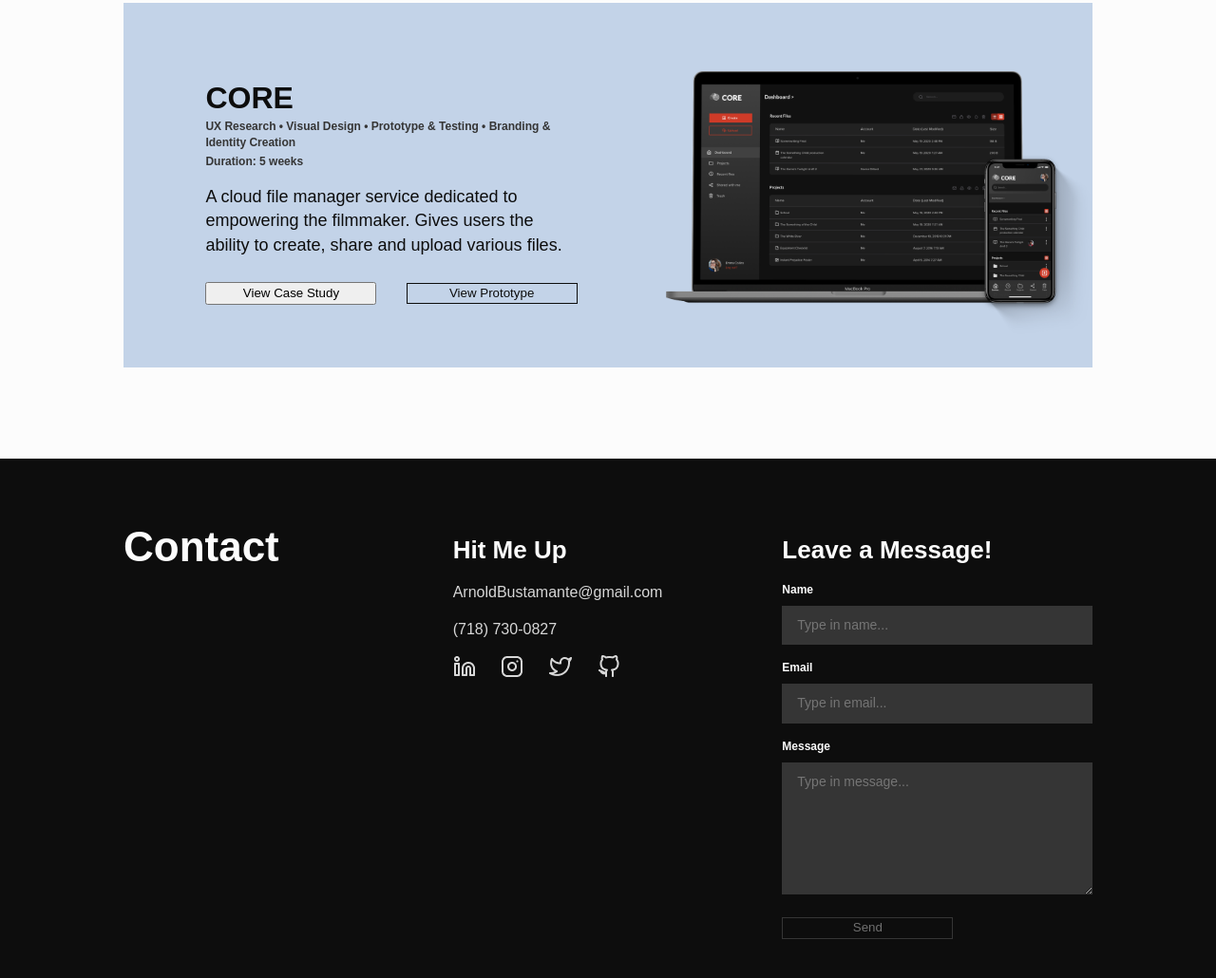
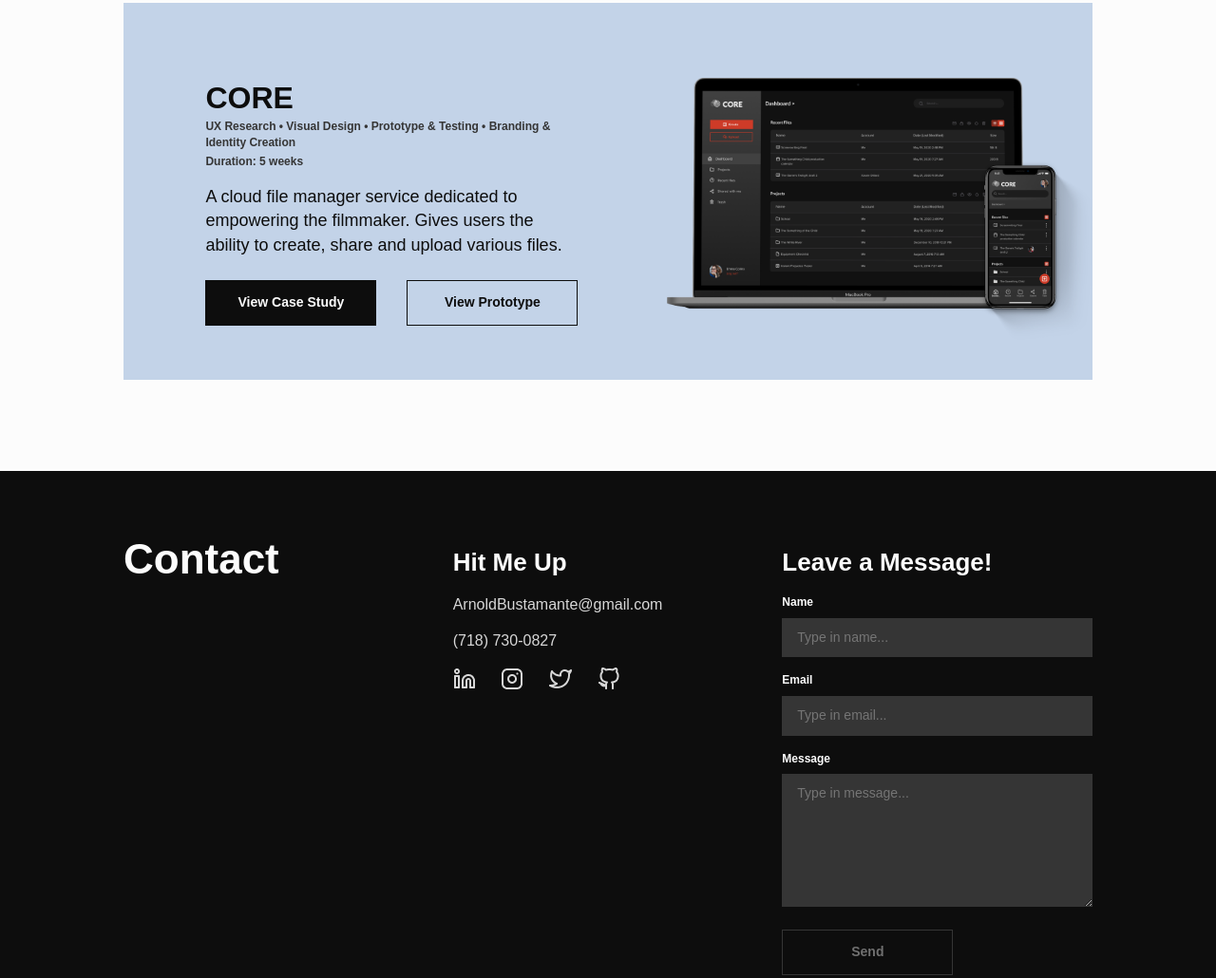
Before and after one commit to Abustamante100/Portfolio_1, a plain HTML site: page index.html in a window 1280 px wide. Shown: the part 1182-2212 px from the top of the page at 95% size. Drawn offline with nearby package versions, Linux system fonts and the light colour scheme; a web font is replaced by a local one.

Commit message:
Fixed buttons

```diff
--- a/css/style.css
+++ b/css/style.css
@@ -243,7 +243,7 @@ a:hover {
 }
 
 /* ============= Buttons ============= */
-button, {
+button {
   background-color: #0D0D0D;
   border: none;
   color: #FCFCFC;
```
